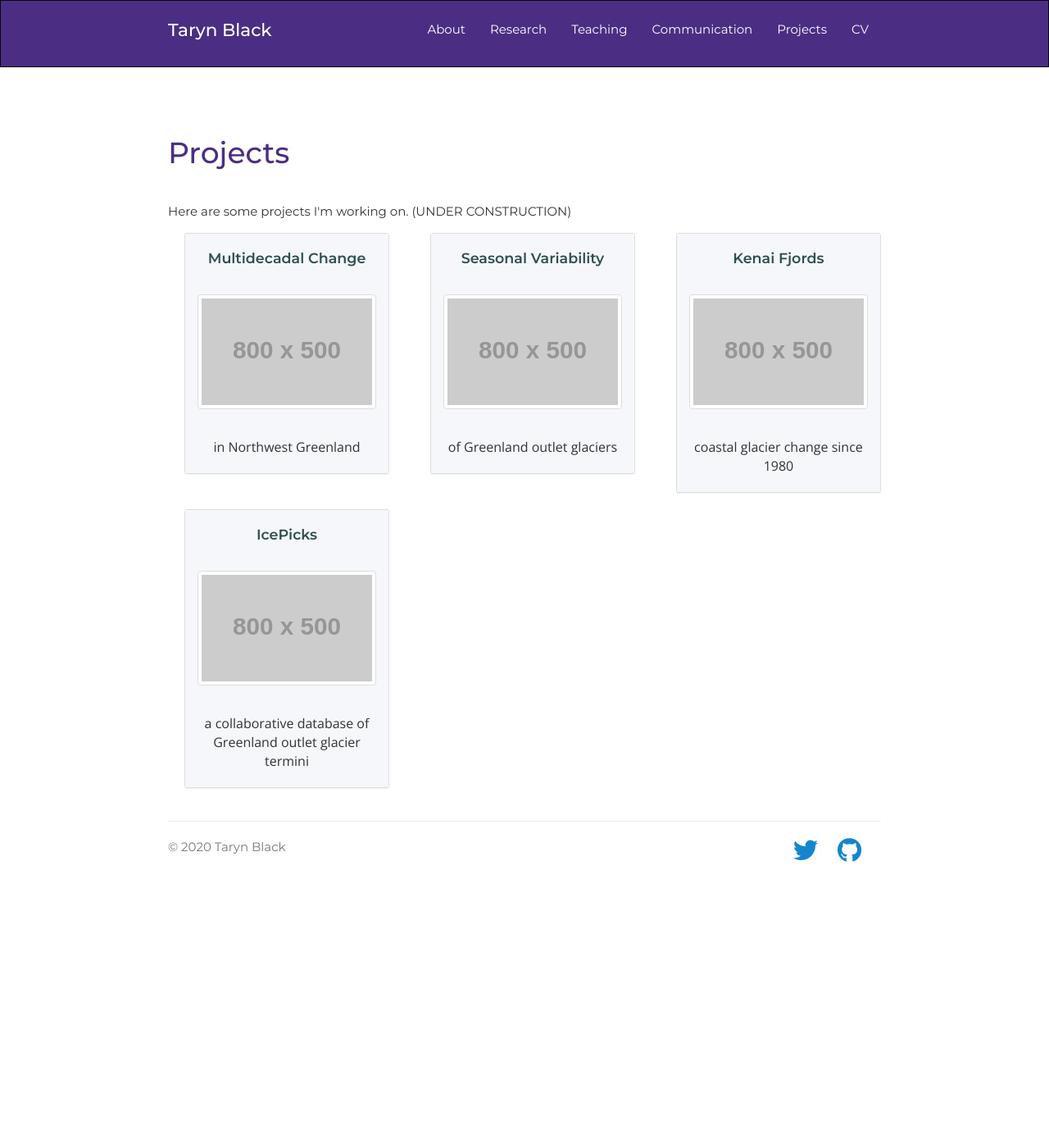
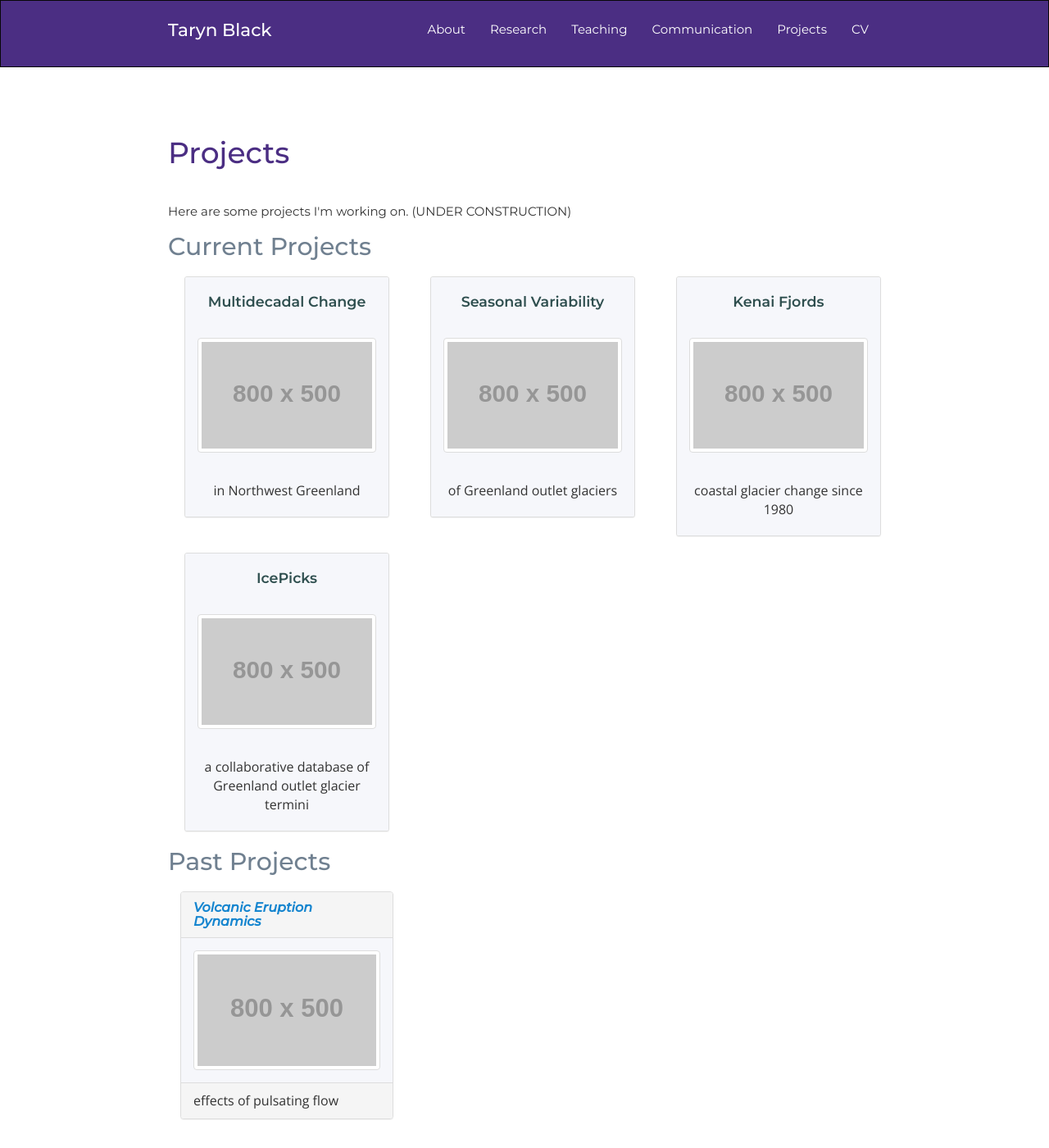
Before and after one commit to tarynblack/tarynblack.github.io, a Jekyll site: the page built from projects.html, in a window 1280 px wide and 1400 px high. Shown: the whole window at 82% size. Built offline with Jekyll 4.4.1, drawn with Linux system fonts in a browser that asks for light colours; nearby versions of some CDN libraries; a style sheet for code colours, icons or effects is not loaded.

Commit message:
test current/past sections on projects

```diff
--- a/projects.html
+++ b/projects.html
@@ -10,6 +10,12 @@
 
          </div>
 
+      </div>
+
+      <div class="row">
+         <div class="col-sm-12">
+            <h2>Current Projects</h2>
+         </div>
       </div>
 
       <div class="row" id="projects">
@@ -61,6 +67,24 @@
       </div>
 
 
+      <div class="row">
+         <div class="col-sm-12">
+            <h2>Past Projects</h2>
+         </div>
+      </div>
+
+      <div class="col-sm-6 col-md-4">
+         <div class="panel panel-default">
+            <div class="panel-heading">
+               <h5 class="panel-title">Volcanic Eruption Dynamics</h5>
+            </div>
+            <div class="panel-body"><img src="http://placehold.it/800x500" class="img img-responsive img-thumbnail">
+            </div>
+            <div class="panel-footer">effects of pulsating flow</div>
+         </div>
+      </div>
+
+
 
    <!-- .row -->
    </div>
```
